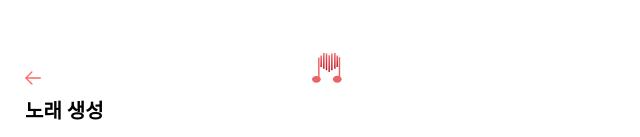
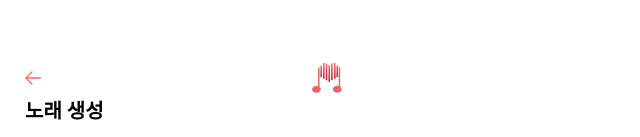
Before and after one commit to 24appJam/appjam_frontend, a React (Create React App) app: page /create in a window 1280 px wide. Shown: the top 137 px of the page, without its empty margins (0-640 px from the left). Built offline with nearby package versions, Linux system fonts and the light colour scheme.

Commit message:
logo 위치 변경

```diff
--- a/src/pages/Create/style.js
+++ b/src/pages/Create/style.js
@@ -7,7 +7,7 @@ export const container = styled.div`
 
 export const logo = styled.img`
   position: relative;
-  top: 50px;
+  top: 60px;
   left: 310px;
 `;
 
--- a/src/pages/Playlist/style.js
+++ b/src/pages/Playlist/style.js
@@ -7,7 +7,7 @@ export const container = styled.div`
 
 export const logo = styled.img`
   position: relative;
-  top: 50px;
+  top: 60px;
   left: 310px;
 `;
 
```
